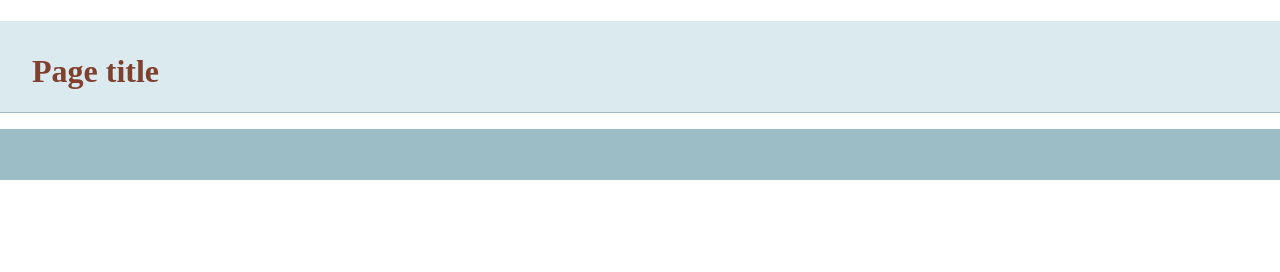
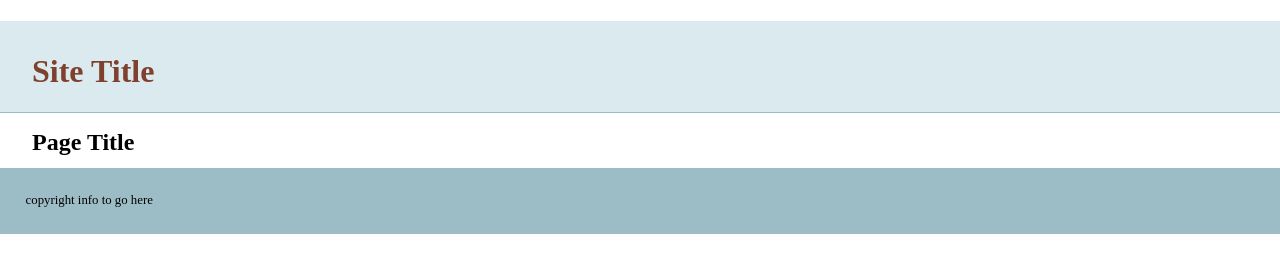
Before and after one commit to dezinerdave/git-basics, a plain HTML site: page index.html in a window 1280 px wide. Drawn offline with nearby package versions, Linux system fonts and the light colour scheme.

Commit message:
Added more info to template

```diff
--- a/index.html
+++ b/index.html
@@ -14,14 +14,14 @@
     </head>
     <body>
     <header>
-	<h1>Page title</h1>
+	<h1>Site Title</h1>
     </header>
     <nav id="pageNav">
     </nav>
     <main>
+    <h2>Page Title</h2>
     </main>
-    <footer>
-    </footer>
+    <footer>copyright info to go here</footer>
         <script>
 //use the modernizr load to load up external scripts. This will load the scripts asynchronously, but the order listed matters. Although it will load all scripts in parallel, it will execute them in the order listed
 Modernizr.load([
```
